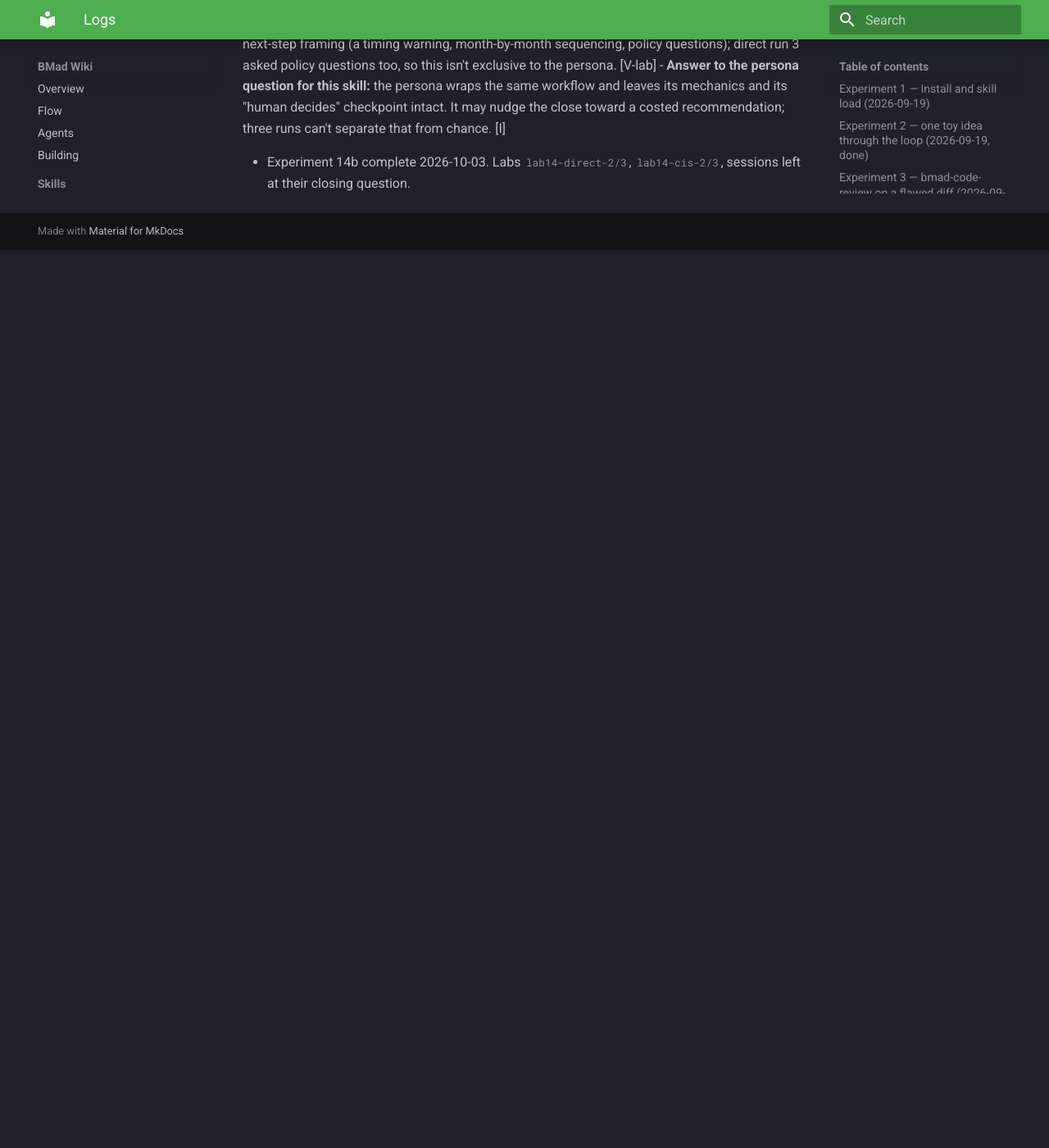
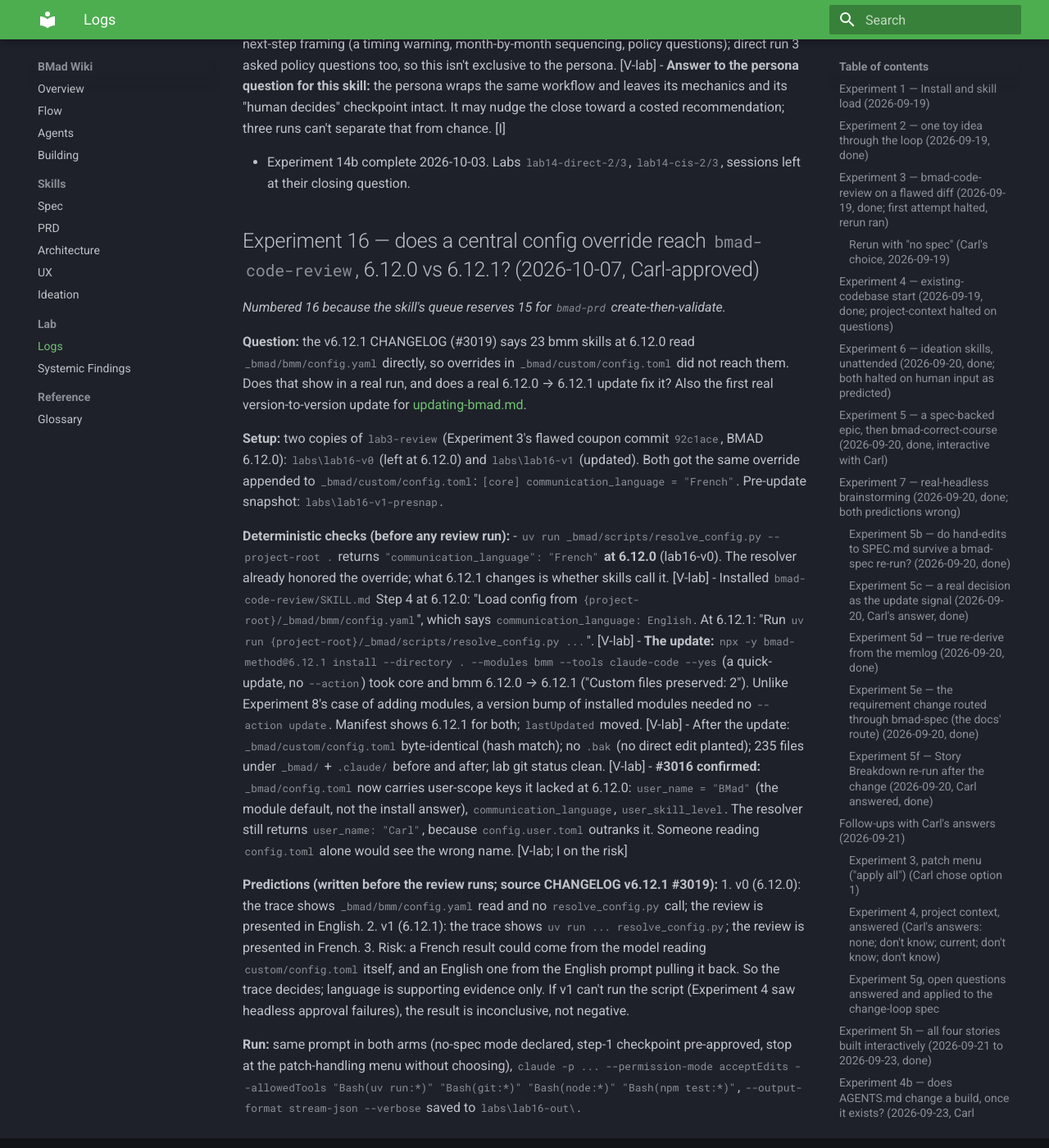
Before and after one commit to ctupper/woods-walks, an MkDocs documentation site: the page built from docs/bmad/lab-log.md, in a window 1280 px wide and 1400 px high, scrolled down 52568 px. Shown: the whole window at 82% size. Built offline with MkDocs 1.6.1 and Material for MkDocs 9.7.7, drawn with Linux system fonts in a browser that asks for light colours; before the commit the page ends 52873 px from its top, so only the background shows below that.

Commit message:
docs: auto-sync BMad wiki (lab-log.md)

```diff
--- a/docs/bmad/lab-log.md
+++ b/docs/bmad/lab-log.md
@@ -867,3 +867,25 @@
 - **Answer to the persona question for this skill:** the persona wraps the same workflow and leaves its mechanics and its "human decides" checkpoint intact. It may nudge the close toward a costed recommendation; three runs can't separate that from chance. [I]
 
 - Experiment 14b complete 2026-10-03. Labs `lab14-direct-2/3`, `lab14-cis-2/3`, sessions left at their closing question.
+
+## Experiment 16 — does a central config override reach `bmad-code-review`, 6.12.0 vs 6.12.1? (2026-10-07, Carl-approved)
+
+*Numbered 16 because the skill's queue reserves 15 for `bmad-prd` create-then-validate.*
+
+**Question:** the v6.12.1 CHANGELOG (#3019) says 23 bmm skills at 6.12.0 read `_bmad/bmm/config.yaml` directly, so overrides in `_bmad/custom/config.toml` did not reach them. Does that show in a real run, and does a real 6.12.0 → 6.12.1 update fix it? Also the first real version-to-version update for [updating-bmad.md](updating-bmad.md).
+
+**Setup:** two copies of `lab3-review` (Experiment 3's flawed coupon commit `92c1ace`, BMAD 6.12.0): `labs\lab16-v0` (left at 6.12.0) and `labs\lab16-v1` (updated). Both got the same override appended to `_bmad/custom/config.toml`: `[core] communication_language = "French"`. Pre-update snapshot: `labs\lab16-v1-presnap`.
+
+**Deterministic checks (before any review run):**
+- `uv run _bmad/scripts/resolve_config.py --project-root .` returns `"communication_language": "French"` **at 6.12.0** (lab16-v0). The resolver already honored the override; what 6.12.1 changes is whether skills call it. [V-lab]
+- Installed `bmad-code-review/SKILL.md` Step 4 at 6.12.0: "Load config from `{project-root}/_bmad/bmm/config.yaml`", which says `communication_language: English`. At 6.12.1: "Run `uv run {project-root}/_bmad/scripts/resolve_config.py ...`". [V-lab]
+- **The update:** `npx -y bmad-method@6.12.1 install --directory . --modules bmm --tools claude-code --yes` (a quick-update, no `--action`) took core and bmm 6.12.0 → 6.12.1 ("Custom files preserved: 2"). Unlike Experiment 8's case of adding modules, a version bump of installed modules needed no `--action update`. Manifest shows 6.12.1 for both; `lastUpdated` moved. [V-lab]
+- After the update: `_bmad/custom/config.toml` byte-identical (hash match); no `.bak` (no direct edit planted); 235 files under `_bmad/` + `.claude/` before and after; lab git status clean. [V-lab]
+- **#3016 confirmed:** `_bmad/config.toml` now carries user-scope keys it lacked at 6.12.0: `user_name = "BMad"` (the module default, not the install answer), `communication_language`, `user_skill_level`. The resolver still returns `user_name: "Carl"`, because `config.user.toml` outranks it. Someone reading `config.toml` alone would see the wrong name. [V-lab; I on the risk]
+
+**Predictions (written before the review runs; source CHANGELOG v6.12.1 #3019):**
+1. v0 (6.12.0): the trace shows `_bmad/bmm/config.yaml` read and no `resolve_config.py` call; the review is presented in English.
+2. v1 (6.12.1): the trace shows `uv run ... resolve_config.py`; the review is presented in French.
+3. Risk: a French result could come from the model reading `custom/config.toml` itself, and an English one from the English prompt pulling it back. So the trace decides; language is supporting evidence only. If v1 can't run the script (Experiment 4 saw headless approval failures), the result is inconclusive, not negative.
+
+**Run:** same prompt in both arms (no-spec mode declared, step-1 checkpoint pre-approved, stop at the patch-handling menu without choosing), `claude -p ... --permission-mode acceptEdits --allowedTools "Bash(uv run:*)" "Bash(git:*)" "Bash(node:*)" "Bash(npm test:*)"`, `--output-format stream-json --verbose` saved to `labs\lab16-out\`.
```
